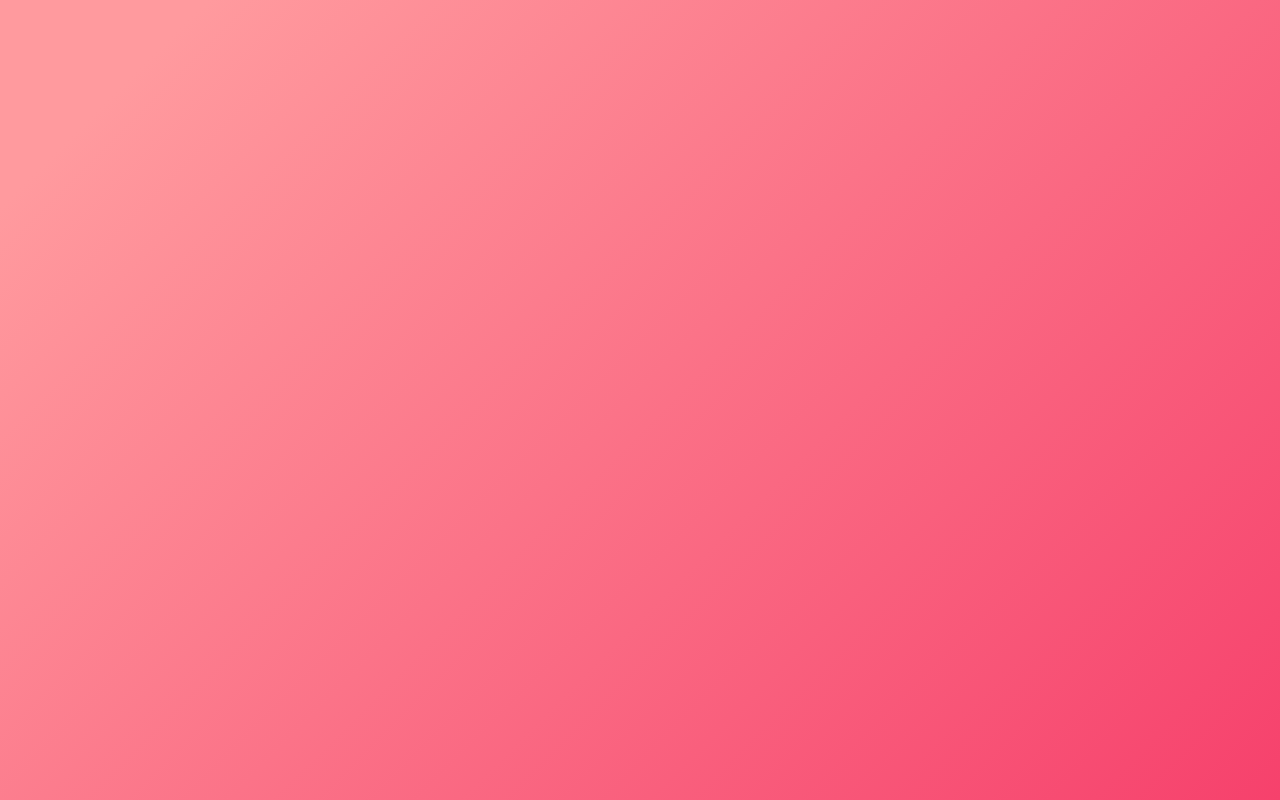
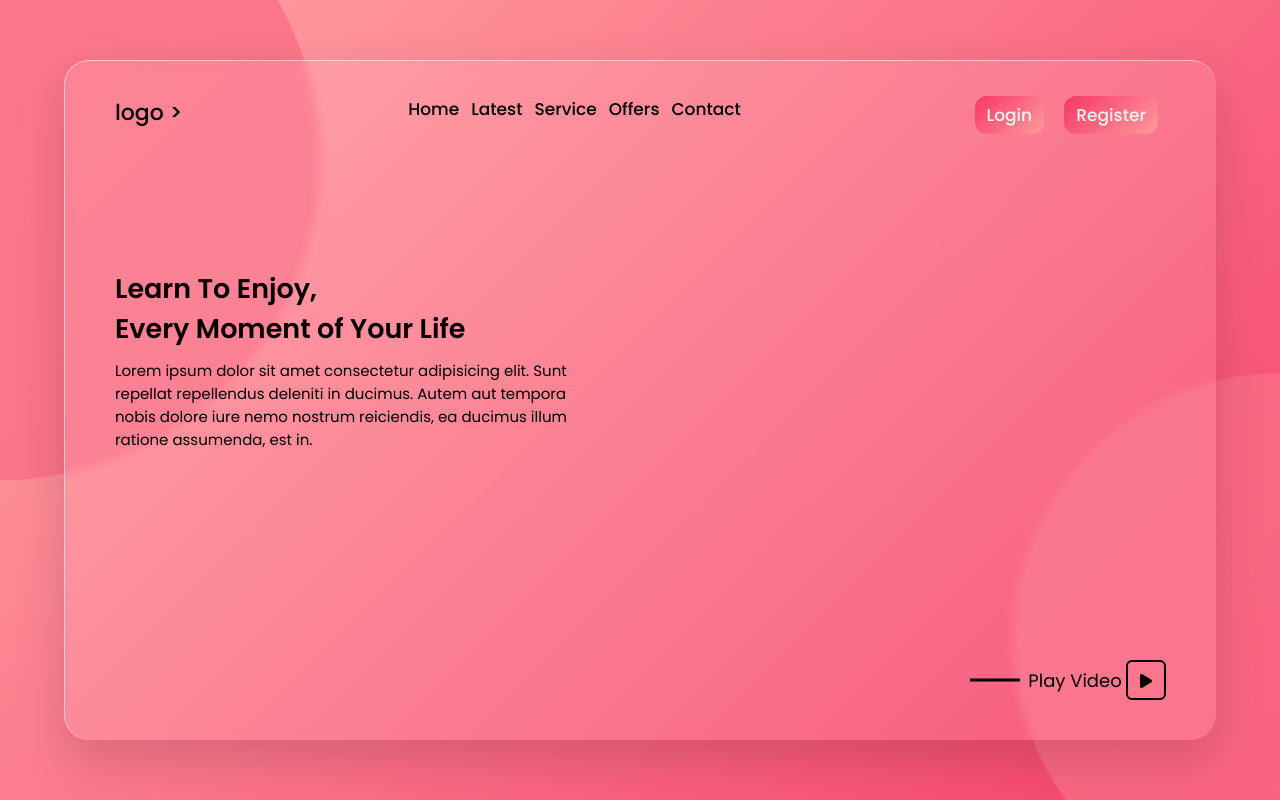
Before and after one commit to shaimasharin/glass-morphism-design, a plain HTML site: page index.html in a window 1280 px wide. Drawn offline with Linux system fonts and the light colour scheme.

Commit message:
glassmorphism design completed

```diff
--- a/index.html
+++ b/index.html
@@ -9,6 +9,36 @@
     <meta name="viewport" content="width=device-width, initial-scale=1.0">
 </head>
 <body>
+    <header>
+        <div class="navbar">
+            <div class="logo">
+                <a href="#">logo ></a>
+            </div>
+                <ul class="menu">
+                    <li><a href="#">Home</a></li>
+                    <li><a href="#">Latest</a></li>
+                    <li><a href="#">Service</a></li>
+                    <li><a href="#">Offers</a></li>
+                    <li><a href="#">Contact</a></li>
+                </ul>
 
+                <div class="buttons">
+                    <input type="button" value="Login">
+                    <input type="button" value="Register">
+                </div>
+        </div>
+
+        <div class="text-content">
+            <h2>Learn To Enjoy,<br>Every Moment of Your Life</h2>
+            <p>Lorem ipsum dolor sit amet consectetur adipisicing elit.
+               Sunt repellat repellendus deleniti in ducimus.
+               Autem aut tempora nobis dolore iure nemo nostrum reiciendis,
+               ea ducimus illum ratione assumenda, est in.</p>
+        </div>
+        <div class="play-button">
+            <span class="play-video">Play Video</span>
+            <i class="fas fa-play"></i>
+        </div>
+    </header>
 </body>
 </html>
--- a/style.css
+++ b/style.css
@@ -8,5 +8,145 @@
 body{
     height: 100vh;
     width: 100%;
+    display: flex;
+    align-items: center;
     background: linear-gradient(135deg, #ff9a9e 10%, #f6416c 100%);
 }
+body::before,
+body::after{
+    content: '';
+    position: absolute;
+    left: 0;
+    top: 0;
+    height: 100%;
+    width: 100%;
+    opacity: 0.4;
+}
+body::before{
+    clip-path: circle(30% at left 20%);
+    background: linear-gradient(135deg, #f6416c 10%, #ff9a9e 100%);
+}
+body::after{
+    clip-path: circle(25% at right 80%);
+    background: linear-gradient(135deg, #f6416c 10%, #ff9a9e 100%);
+}
+header{
+    height: 85vh;
+    width: 90%;
+    background: rgba(255, 255, 255, 0.1);
+    backdrop-filter: blur(5px);
+    margin: auto;
+    border-radius: 25px;
+    box-shadow: 0 20px 50px rgba(0, 0, 0, 0.15);
+    border-top: 1px solid rgba(255, 255, 255, 0.5);
+    border-left: 1px solid rgba(255, 255, 255, 0.5);
+    position: relative;
+    z-index: 12;
+}
+header .navbar{
+    width: 100%;
+    display: flex;
+    padding: 35px 50px;
+    justify-content: space-between;
+}
+header .navbar .logo a{
+    font-size: 22px;
+    font-weight: 500;
+    color: #000;
+    text-decoration: none;
+}
+header .navbar .menu{
+    display: flex;
+}
+.navbar .menu li{
+    list-style: none;
+    margin: 0 6px;
+}
+.navbar .menu a{
+    text-decoration: none;
+    color: #000;
+    font-size: 17px;
+    font-weight: 500;
+    transition: all 0.3s ease;
+}
+.navbar .menu a:hover{
+    color: #f2f2f2;
+}
+.navbar .buttons input{
+    color: #f2f2f2;
+    outline: none;
+    font-size: 17px;
+    font-weight: 500;
+    padding: 6px 12px;
+    margin: 0 8px;
+    border-radius: 12px;
+    border: none;
+    cursor: pointer;
+    transition: all 0.3s ease;
+    background: linear-gradient(135deg, #f6416c 10%, #ff9a9e 100%);
+}
+.navbar .buttons input:hover{
+    transform: scale(0.97);
+}
+.text-content{
+    width: 40%;
+    margin: 100px 0 0 50px;
+}
+.text-content h2{
+    font-size: 27px;
+    font-weight: 600;
+}
+.text-content p{
+    margin-top: 10px;
+    font-size: 15px;
+}
+.play-button{
+    position: absolute;
+    right: 50px;
+    bottom: 40px;
+}
+.play-button .play-video{
+    font-size: 18px;
+    font-weight: 500px;
+}
+.play-button .play-video:before{
+    content: '';
+    position: absolute;
+    height: 3px;
+    width: 50px;
+    background: #000;
+    left: -58px;
+    top: 50%;
+    transform: translateY(-50%);
+}
+.play-button i{
+    height: 40px;
+    width: 40px;
+    border: 2px solid #000;
+    line-height: 38px;
+    text-align: center;
+    border-radius: 6px;
+}
+
+@media (max-width:850px) {
+    header .navbar{
+        flex-direction: column;
+        align-items: center;
+    }
+    .navbar .menu{
+        margin: 10px 0 20px 0;
+    }
+    .text-content{
+        width: 70%;
+        margin: 30px 0 0 20px;
+    }
+}
+
+@media (max-width:410px) {
+    header{
+        height: 100vh;
+        width: 100%;
+        border-radius: 0;
+    }
+
+}
```
